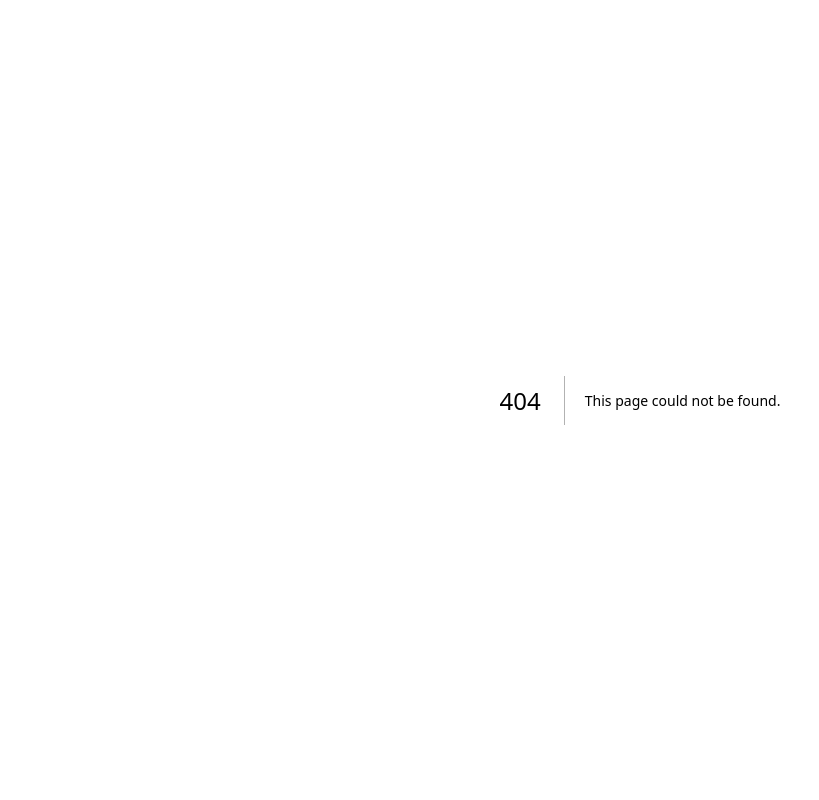
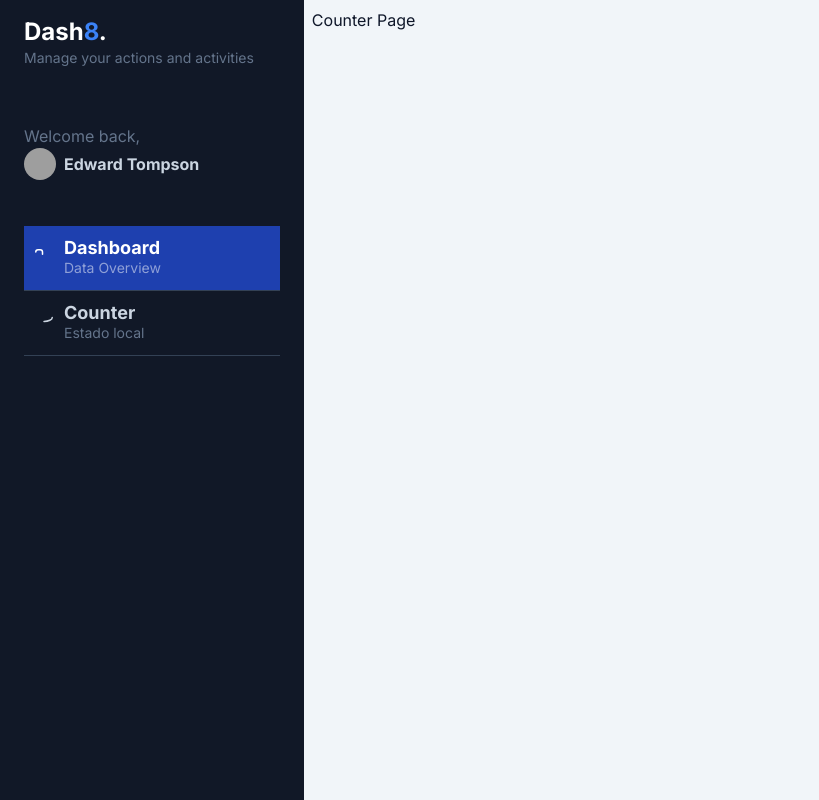
Before and after one commit to Giorgidlc/next-my-dashboard, a Next.js app: page /dashboard/counter in a window 1280 px wide. Before the commit this address had no page. Shown: the whole page, without its empty margins (0-819 px from the left). Built offline with nearby package versions, Linux system fonts and the light colour scheme; grey boxes are pictures that could not be loaded.

Commit message:
create components sidebar

```diff
--- a/package.json
+++ b/package.json
@@ -3,7 +3,7 @@
   "version": "0.1.0",
   "private": true,
   "scripts": {
-    "dev": "next dev",
+    "dev": "next dev --turbo",
     "build": "next build",
     "start": "next start",
     "lint": "next lint"
--- /dev/null
+++ b/src/app/dashboard/counter/page.tsx
@@ -0,0 +1,8 @@
+
+export default function CounterPage() {
+  return (
+    <div>
+      <h1>Counter Page</h1>
+    </div>
+  );
+}
--- /dev/null
+++ b/src/app/dashboard/layout.tsx
@@ -0,0 +1,18 @@
+import { Sidebar } from "@/components";
+
+
+export default function DashboardLayout({ children}: { children: React.ReactNode;}) {
+  return (
+    <div className="bg-slate-100 overflow-y-scroll w-screen h-screen antialiased text-slate-300 selection:bg-blue-600 selection:text-white">
+
+        <div className="flex">
+
+            <Sidebar />
+            <div className="p-2 w-full text-slate-900">
+                { children }
+            </div>
+
+        </div>
+      </div>
+  );
+}
--- a/src/app/globals.css
+++ b/src/app/globals.css
@@ -8,13 +8,13 @@
   --background-end-rgb: 255, 255, 255;
 }
 
-@media (prefers-color-scheme: dark) {
+/* @media (prefers-color-scheme: dark) {
   :root {
     --foreground-rgb: 255, 255, 255;
     --background-start-rgb: 0, 0, 0;
     --background-end-rgb: 0, 0, 0;
   }
-}
+} */
 
 body {
   color: rgb(var(--foreground-rgb));
--- a/src/app/layout.tsx
+++ b/src/app/layout.tsx
@@ -5,7 +5,7 @@ import './globals.css'
 const inter = Inter({ subsets: ['latin'] })
 
 export const metadata: Metadata = {
-  title: 'Create Next App',
+  title: 'Dashboard',
   description: 'Generated by create next app',
 }
 
@@ -15,7 +15,7 @@ export default function RootLayout({
   children: React.ReactNode
 }) {
   return (
-    <html lang="en">
+    <html lang="es">
       <body className={inter.className}>{children}</body>
     </html>
   )
--- a/src/app/page.tsx
+++ b/src/app/page.tsx
@@ -1,113 +1,7 @@
-import Image from 'next/image'
+import { redirect } from 'next/navigation'
 
-export default function Home() {
-  return (
-    <main className="flex min-h-screen flex-col items-center justify-between p-24">
-      <div className="z-10 max-w-5xl w-full items-center justify-between font-mono text-sm lg:flex">
-        <p className="fixed left-0 top-0 flex w-full justify-center border-b border-gray-300 bg-gradient-to-b from-zinc-200 pb-6 pt-8 backdrop-blur-2xl dark:border-neutral-800 dark:bg-zinc-800/30 dark:from-inherit lg:static lg:w-auto  lg:rounded-xl lg:border lg:bg-gray-200 lg:p-4 lg:dark:bg-zinc-800/30">
-          Get started by editing&nbsp;
-          <code className="font-mono font-bold">src/app/page.tsx</code>
-        </p>
-        <div className="fixed bottom-0 left-0 flex h-48 w-full items-end justify-center bg-gradient-to-t from-white via-white dark:from-black dark:via-black lg:static lg:h-auto lg:w-auto lg:bg-none">
-          <a
-            className="pointer-events-none flex place-items-center gap-2 p-8 lg:pointer-events-auto lg:p-0"
-            href="https://vercel.com?utm_source=create-next-app&utm_medium=appdir-template&utm_campaign=create-next-app"
-            target="_blank"
-            rel="noopener noreferrer"
-          >
-            By{' '}
-            <Image
-              src="/vercel.svg"
-              alt="Vercel Logo"
-              className="dark:invert"
-              width={100}
-              height={24}
-              priority
-            />
-          </a>
-        </div>
-      </div>
+export default function HomePage() {
 
-      <div className="relative flex place-items-center before:absolute before:h-[300px] before:w-[480px] before:-translate-x-1/2 before:rounded-full before:bg-gradient-radial before:from-white before:to-transparent before:blur-2xl before:content-[''] after:absolute after:-z-20 after:h-[180px] after:w-[240px] after:translate-x-1/3 after:bg-gradient-conic after:from-sky-200 after:via-blue-200 after:blur-2xl after:content-[''] before:dark:bg-gradient-to-br before:dark:from-transparent before:dark:to-blue-700 before:dark:opacity-10 after:dark:from-sky-900 after:dark:via-[#0141ff] after:dark:opacity-40 before:lg:h-[360px] z-[-1]">
-        <Image
-          className="relative dark:drop-shadow-[0_0_0.3rem_#ffffff70] dark:invert"
-          src="/next.svg"
-          alt="Next.js Logo"
-          width={180}
-          height={37}
-          priority
-        />
-      </div>
+  redirect('/dashboard/counter');
 
-      <div className="mb-32 grid text-center lg:max-w-5xl lg:w-full lg:mb-0 lg:grid-cols-4 lg:text-left">
-        <a
-          href="https://nextjs.org/docs?utm_source=create-next-app&utm_medium=appdir-template&utm_campaign=create-next-app"
-          className="group rounded-lg border border-transparent px-5 py-4 transition-colors hover:border-gray-300 hover:bg-gray-100 hover:dark:border-neutral-700 hover:dark:bg-neutral-800/30"
-          target="_blank"
-          rel="noopener noreferrer"
-        >
-          <h2 className={`mb-3 text-2xl font-semibold`}>
-            Docs{' '}
-            <span className="inline-block transition-transform group-hover:translate-x-1 motion-reduce:transform-none">
-              -&gt;
-            </span>
-          </h2>
-          <p className={`m-0 max-w-[30ch] text-sm opacity-50`}>
-            Find in-depth information about Next.js features and API.
-          </p>
-        </a>
-
-        <a
-          href="https://nextjs.org/learn?utm_source=create-next-app&utm_medium=appdir-template-tw&utm_campaign=create-next-app"
-          className="group rounded-lg border border-transparent px-5 py-4 transition-colors hover:border-gray-300 hover:bg-gray-100 hover:dark:border-neutral-700 hover:dark:bg-neutral-800/30"
-          target="_blank"
-          rel="noopener noreferrer"
-        >
-          <h2 className={`mb-3 text-2xl font-semibold`}>
-            Learn{' '}
-            <span className="inline-block transition-transform group-hover:translate-x-1 motion-reduce:transform-none">
-              -&gt;
-            </span>
-          </h2>
-          <p className={`m-0 max-w-[30ch] text-sm opacity-50`}>
-            Learn about Next.js in an interactive course with&nbsp;quizzes!
-          </p>
-        </a>
-
-        <a
-          href="https://vercel.com/templates?framework=next.js&utm_source=create-next-app&utm_medium=appdir-template&utm_campaign=create-next-app"
-          className="group rounded-lg border border-transparent px-5 py-4 transition-colors hover:border-gray-300 hover:bg-gray-100 hover:dark:border-neutral-700 hover:dark:bg-neutral-800/30"
-          target="_blank"
-          rel="noopener noreferrer"
-        >
-          <h2 className={`mb-3 text-2xl font-semibold`}>
-            Templates{' '}
-            <span className="inline-block transition-transform group-hover:translate-x-1 motion-reduce:transform-none">
-              -&gt;
-            </span>
-          </h2>
-          <p className={`m-0 max-w-[30ch] text-sm opacity-50`}>
-            Explore starter templates for Next.js.
-          </p>
-        </a>
-
-        <a
-          href="https://vercel.com/new?utm_source=create-next-app&utm_medium=appdir-template&utm_campaign=create-next-app"
-          className="group rounded-lg border border-transparent px-5 py-4 transition-colors hover:border-gray-300 hover:bg-gray-100 hover:dark:border-neutral-700 hover:dark:bg-neutral-800/30"
-          target="_blank"
-          rel="noopener noreferrer"
-        >
-          <h2 className={`mb-3 text-2xl font-semibold`}>
-            Deploy{' '}
-            <span className="inline-block transition-transform group-hover:translate-x-1 motion-reduce:transform-none">
-              -&gt;
-            </span>
-          </h2>
-          <p className={`m-0 max-w-[30ch] text-sm opacity-50`}>
-            Instantly deploy your Next.js site to a shareable URL with Vercel.
-          </p>
-        </a>
-      </div>
-    </main>
-  )
 }
--- /dev/null
+++ b/src/components/Sidebar.tsx
@@ -0,0 +1,52 @@
+import React from 'react'
+
+export const Sidebar = () => {
+  return (
+    <div id="menu"
+      style={{width:'400px'}}
+      className="bg-gray-900 min-h-screen z-10 text-slate-300 w-64 left-0 h-screen overflow-y-scroll">
+      <div id="logo" className="my-4 px-6">
+        <h1 className="text-lg md:text-2xl font-bold text-white">Dash<span className="text-blue-500">8</span>.</h1>
+        <p className="text-slate-500 text-sm">Manage your actions and activities</p>
+      </div>
+      <div id="profile" className="px-6 py-10">
+        <p className="text-slate-500">Welcome back,</p>
+        <a href="#" className="inline-flex space-x-2 items-center">
+          <span>
+            <img className="rounded-full w-8 h-8" src="https://images.unsplash.com/photo-1542909168-82c3e7fdca5c?ixlib=rb-4.0.3&    ixid=MnwxMjA3fDB8MHxwaG90by1wYWdlfHx8fGVufDB8fHx8&auto=format&fit=crop&w=128&q=80" alt="" />
+          </span>
+          <span className="text-sm md:text-base font-bold">
+            Edward Tompson
+          </span>
+        </a>
+      </div>
+      <div id="nav" className="w-full px-6">
+
+        <a href="#" className="w-full px-2 inline-flex space-x-2 items-center border-b border-slate-700 py-3 bg-blue-800 hover:bg-white/5     transition    ease-linear duration-150">
+          <div>
+            <svg xmlns="http://www.w3.org/2000/svg" fill="none" viewBox="0 0 24 24" strokeWidth="1.5" stroke="currentColor" className="w-6 h-6        text-white">
+              <path strokeLinecap="round" strokeLinejoin="round" d="M3.75 6A2.25 2.25 0 016 3.75h2.25A2.25 2.25 0 0110.5 6v2.25a2.25 2.   25 0 01-2.25 2.   25H6a2.25 2.25 0 01-2.25-2.25V6zM3.75 15.75A2.25 2.25 0 016 13.5h2.25a2.25 2.25 0 012.25 2.25V18a2.25 2.25 0   01-2.25 2.25H6A2.25 2.25 0   013.75 18v-2.25zM13.5 6a2.25 2.25 0 012.25-2.25H18A2.25 2.25 0 0120.25 6v2.25A2.25 2.25 0 0118    10.5h-2.25a2.25 2.25 0 01-2.25-2.25V6zM13.   5 15.75a2.25 2.25 0 012.25-2.25H18a2.25 2.25 0 012.25 2.25V18A2.25 2.25 0 0118 20.  25h-2.25A2.25 2.25 0 0113.5 18v-2.25z" />
+            </svg>
+
+          </div>
+          <div className="flex flex-col">
+            <span className="text-lg font-bold leading-5 text-white">Dashboard</span>
+            <span className="text-sm text-white/50 hidden md:block">Data Overview</span>
+          </div>
+        </a>
+
+        <a href="#" className="w-full px-2 inline-flex space-x-2 items-center border-b border-slate-700 py-3 hover:bg-white/5 transition    ease-linear     duration-150">
+          <div>
+            <svg xmlns="http://www.w3.org/2000/svg" fill="none" viewBox="0 0 24 24" strokeWidth="1.5" stroke="currentColor" className="w-6     h-6">
+              <path strokeLinecap="round" strokeLinejoin="round" d="M20.25 6.375c0 2.278-3.694 4.125-8.25 4.125S3.75 8.653 3.75 6.    375m16.5 0c0-2.   278-3.694-4.125-8.25-4.125S3.75 4.097 3.75 6.375m16.5 0v11.25c0 2.278-3.694 4.125-8.25 4.125s-8.25-1.847-8.    25-4.125V6.375m16.5 0v3.   75m-16.5-3.75v3.75m16.5 0v3.75C20.25 16.153 16.556 18 12 18s-8.25-1.847-8.25-4.125v-3.75m16.5 0c0 2.    278-3.694 4.125-8.25 4.125s-8.25-1.  847-8.25-4.125" />
+            </svg>
+          </div>
+          <div className="flex flex-col">
+            <span className="text-lg text-slate-300 font-bold leading-5">Counter</span>
+            <span className="text-sm text-slate-500 hidden md:block">Estado local</span>
+          </div>
+        </a>
+      </div>
+    </div>
+  )
+}
--- /dev/null
+++ b/src/components/index.ts
@@ -0,0 +1 @@
+export {Sidebar} from './Sidebar'
```
